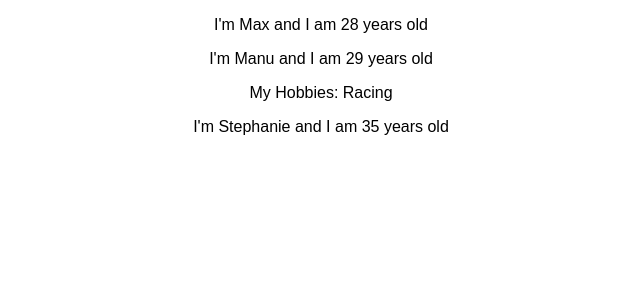
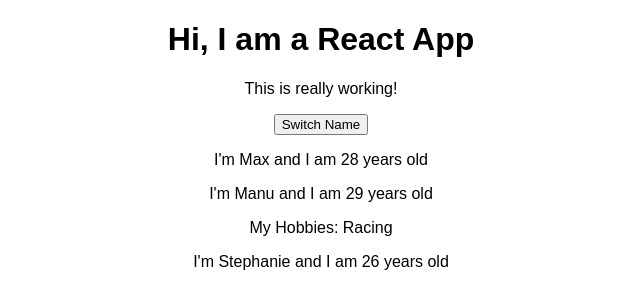
Before and after one commit to billionayer/LearningReactJS, a React (Create React App) app in the folder react-complete-guide/: page / in a window 1280 px wide. Shown: the top 308 px of the page, without its empty margins (319-959 px from the left). Built offline with nearby package versions, Linux system fonts and the light colour scheme.

Commit message:
Section 3, Lecture 39

```diff
--- a/react-complete-guide/src/App.js
+++ b/react-complete-guide/src/App.js
@@ -1,14 +1,39 @@
+
+/*
+
+Special property called 'state' for components that extend "Component"
+
+'state' is not available in function components
+
+using 'state' needs to be done with care.
+
+*/
+
 import React, { Component } from 'react';
 import './App.css';
 import Person from './Person/Person';
 
 class App extends Component {
+
+  state = {
+
+    persons: [
+      {name: 'Max', age: 28},
+      {name: 'Manu', age: 29},
+      {name: 'Stephanie', age: 26}
+    ]
+
+  }
+
   render() {
     return (
       <div className="App">
-        <Person name="Max" age="28"/>
-        <Person name="Manu" age="29">My Hobbies: Racing</Person>
-        <Person name="Stephanie" age="35"/>
+        <h1>Hi, I am a React App</h1>
+        <p>This is really working!</p>
+        <button>Switch Name</button>
+        <Person name={this.state.persons[0].name} age={ this.state.persons[0].age}/>
+        <Person name={this.state.persons[1].name} age={ this.state.persons[1].age}>My Hobbies: Racing</Person>
+        <Person name={this.state.persons[2].name} age={ this.state.persons[2].age} />
       </div>
     );
 
```
